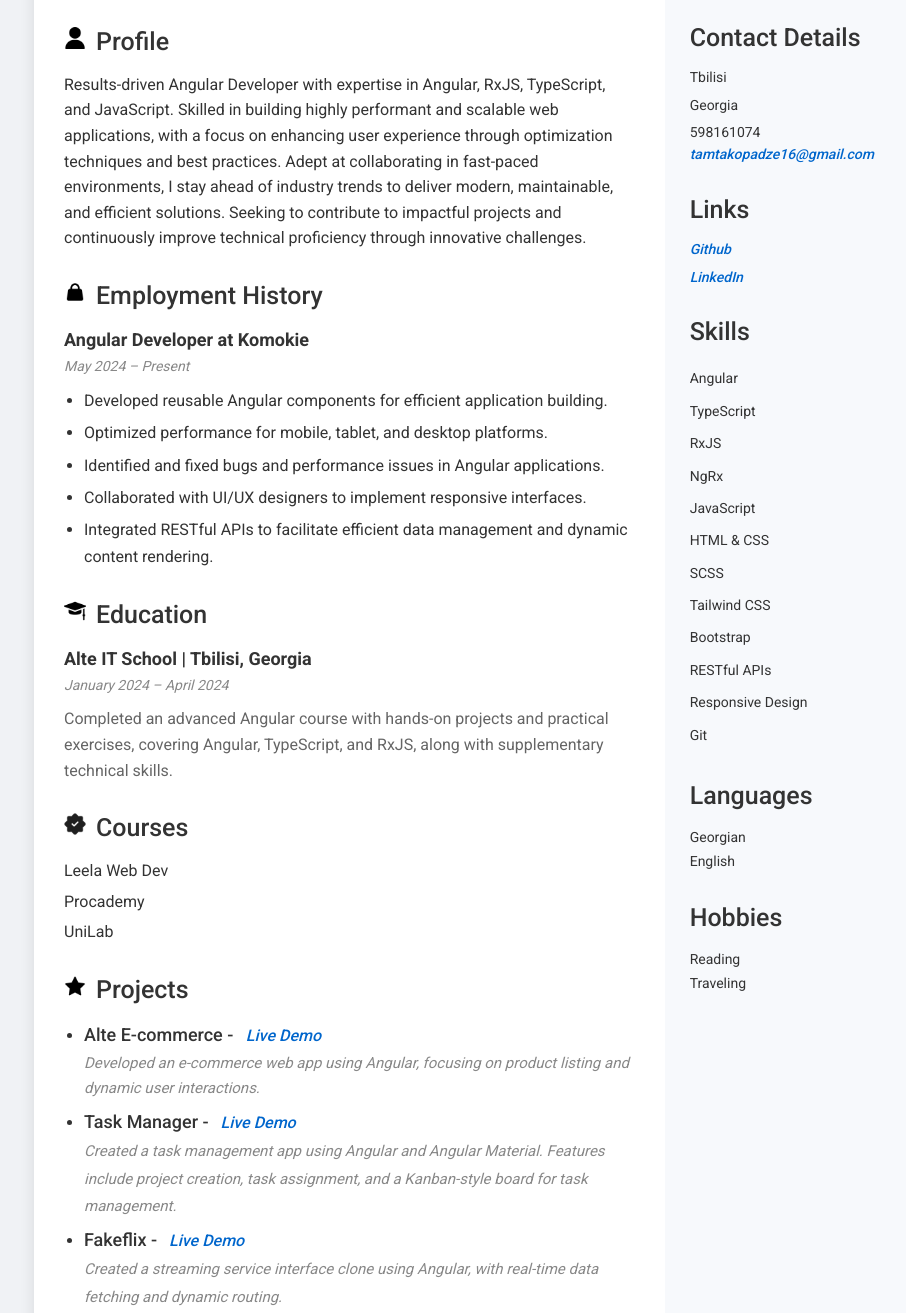
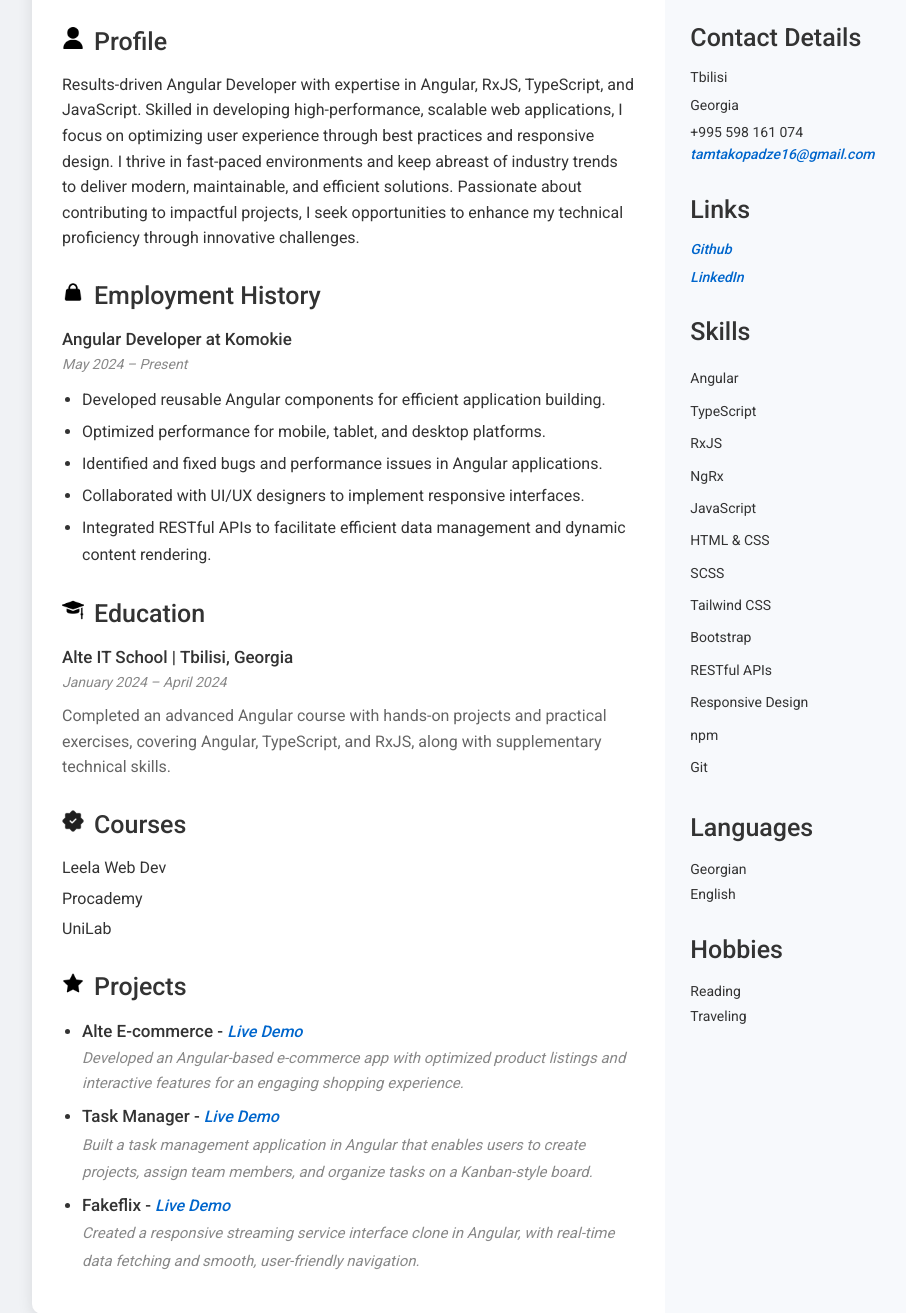
Before and after one commit to tkopadze2004/CV, a plain HTML site: page index.html in a window 1280 px wide. Shown: the part 122-1435 px from the top of the page, without its empty margins (123-1029 px from the left). Drawn offline with Linux system fonts and the light colour scheme.

Commit message:
refactor

```diff
--- a/index.css
+++ b/index.css
@@ -14,7 +14,7 @@ body {
 
 .container {
   background-color: #fff;
-  max-width: 966px;
+  max-width: 970px;
   width: 100%;
   display: flex;
   height: auto;
@@ -129,12 +129,6 @@ a:hover {
   line-height: 1.7;
 }
 
-.projects .title {
-  font-weight: 500;
-  font-size: 18px;
-  margin-right: 8px;
-}
-
 .detail {
   color: #888;
   font-size: 15px;
@@ -145,6 +139,8 @@ a:hover {
   align-items: center;
 }
 
+.projects .title,
 .locations {
-  font-size: 18px;
+  font-weight: 500;
+  font-size: 17px;
 }
--- a/index.html
+++ b/index.html
@@ -23,16 +23,16 @@
           </h2>
           <p>
             Results-driven Angular Developer with expertise in Angular, RxJS,
-            TypeScript, and JavaScript. Skilled in building highly performant
-            and scalable web applications, with a focus on enhancing user
-            experience through optimization techniques and best practices. Adept
-            at collaborating in fast-paced environments, I stay ahead of
-            industry trends to deliver modern, maintainable, and efficient
-            solutions. Seeking to contribute to impactful projects and
-            continuously improve technical proficiency through innovative
-            challenges.
+            TypeScript, and JavaScript. Skilled in developing high-performance,
+            scalable web applications, I focus on optimizing user experience
+            through best practices and responsive design. I thrive in fast-paced
+            environments and keep abreast of industry trends to deliver modern,
+            maintainable, and efficient solutions. Passionate about contributing
+            to impactful projects, I seek opportunities to enhance my technical
+            proficiency through innovative challenges.
           </p>
         </section>
+
         <section class="experience">
           <h2>
             <img src="images/bag.png" alt="Experience Icon" />
@@ -101,8 +101,9 @@
                 >Live Demo</a
               >
               <div class="detail">
-                Developed an e-commerce web app using Angular, focusing on
-                product listing and dynamic user interactions.
+                Developed an Angular-based e-commerce app with optimized product
+                listings and interactive features for an engaging shopping
+                experience.
               </div>
             </li>
             <li>
@@ -113,9 +114,9 @@
               <br />
 
               <span class="detail"
-                >Created a task management app using Angular and Angular
-                Material. Features include project creation, task assignment,
-                and a Kanban-style board for task management.
+                >Built a task management application in Angular that enables
+                users to create projects, assign team members, and organize
+                tasks on a Kanban-style board.
               </span>
             </li>
             <li>
@@ -126,9 +127,10 @@
               <br />
 
               <span class="detail"
-                >Created a streaming service interface clone using Angular, with
-                real-time data fetching and dynamic routing.</span
-              >
+                >Created a responsive streaming service interface clone in
+                Angular, with real-time data fetching and smooth, user-friendly
+                navigation.
+              </span>
             </li>
           </ul>
         </section>
@@ -139,7 +141,7 @@
           <div class="details">
             <div>Tbilisi</div>
             <div>Georgia</div>
-            <div>598161074</div>
+            <div>+995 598 161 074</div>
           </div>
           <div>
             <a href="mailto:tamtakopadze16@gmail.com"
@@ -172,8 +174,8 @@
             <li>Bootstrap</li>
             <li>RESTful APIs</li>
             <li>Responsive Design</li>
+            <li>npm</li>
             <li>Git</li>
-
           </ul>
         </section>
         <section>
```
Lines whose indentation alone changed are shown as unchanged.
